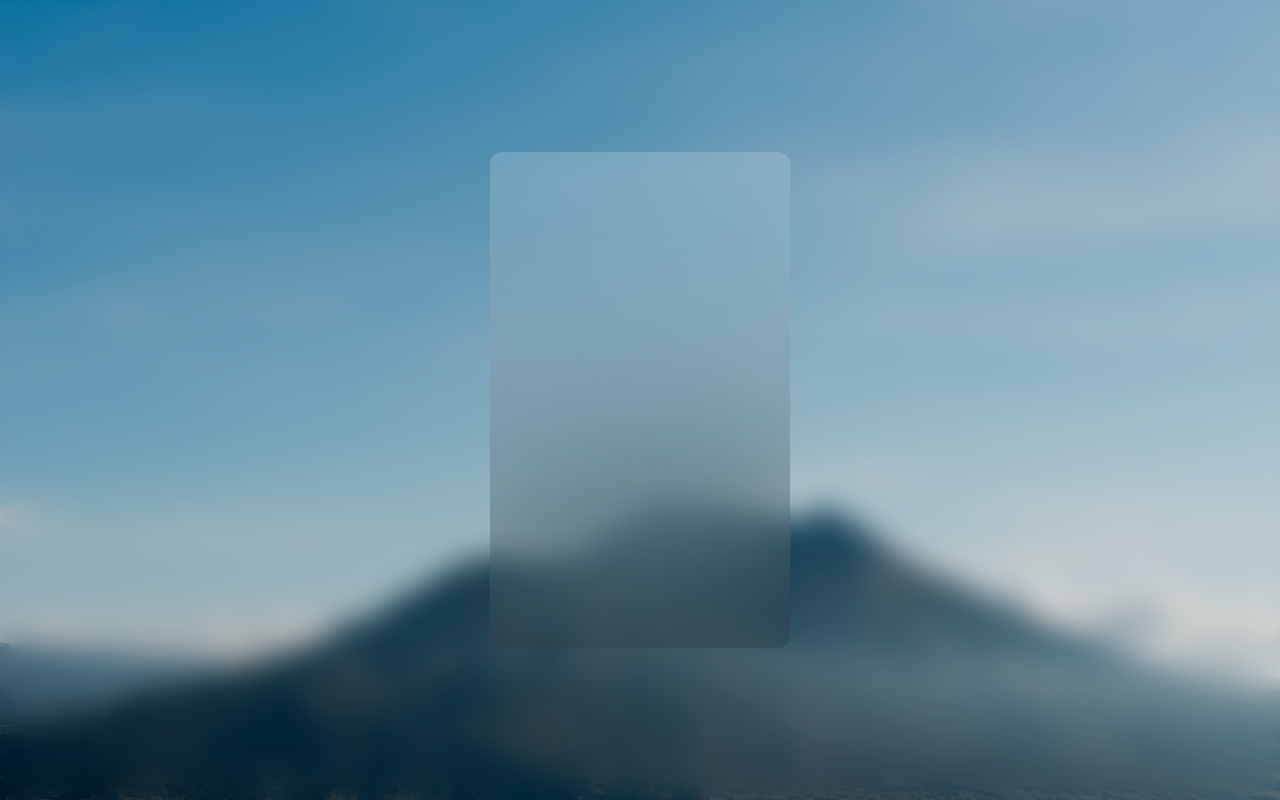
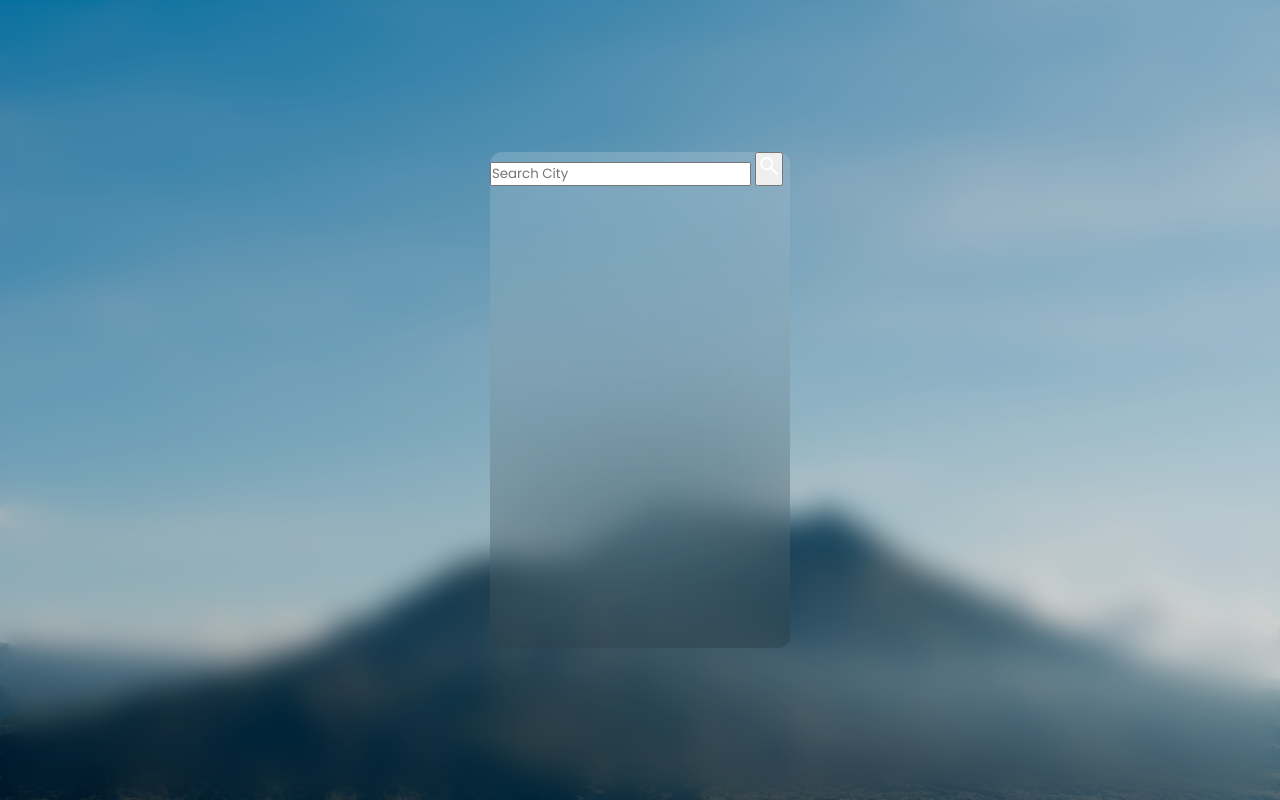
Before and after one commit to Anuj8611/Skye, a plain HTML site: page index.html in a window 1280 px wide. Drawn offline with nearby package versions, Linux system fonts and the light colour scheme.

Commit message:
Add search bar

```diff
--- a/index.html
+++ b/index.html
@@ -6,11 +6,25 @@
     <title>Weather App</title>
     <link rel="stylesheet" href="style.css">
 
+    <link rel="stylesheet"
+        href="https://fonts.googleapis.com/css2?family=Material+Symbols+Outlined:opsz,wght,FILL,GRAD@20..48,100..700,0..1,-50..200&icon_names=search" />
+
 </head>
 
 <body>
 
-    <main class="main-container"></main>
+    <main class="main-container">
+
+        <header class ="input-container">
+            <input class="city-input" placeholder="Search City" type="text">
+            <button class="search-btn">
+                <span class="material-symbols-outlined">
+                    search
+                </span>
+            </button>
+        </header>
+
+    </main>
 </body>
 
 </html>
```
